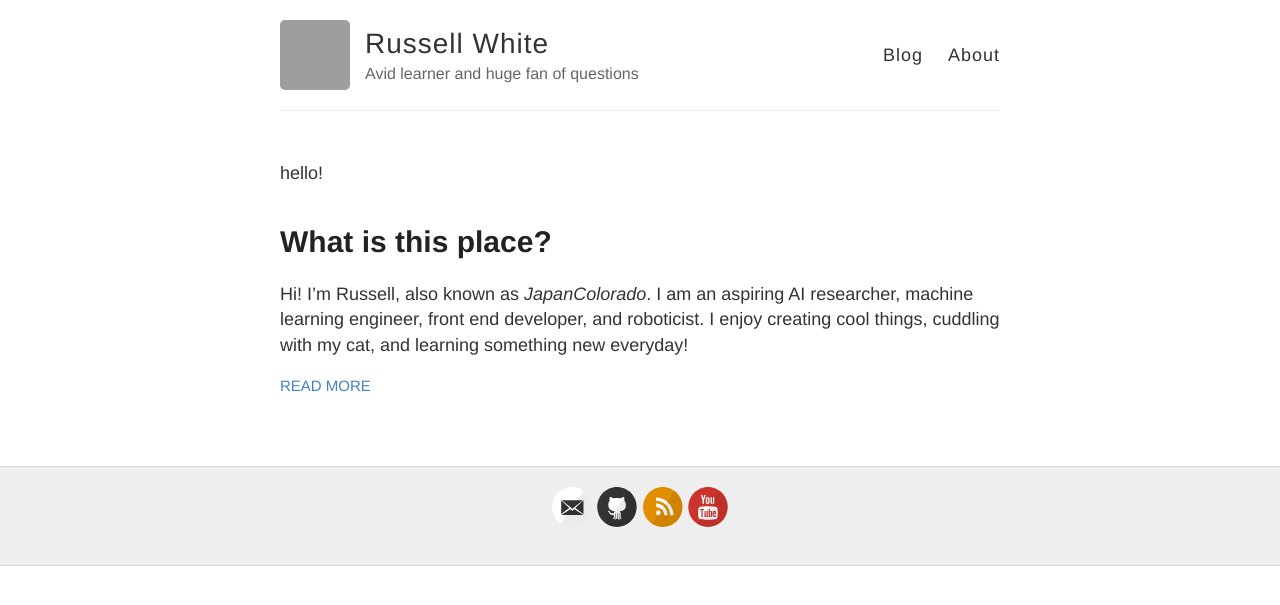
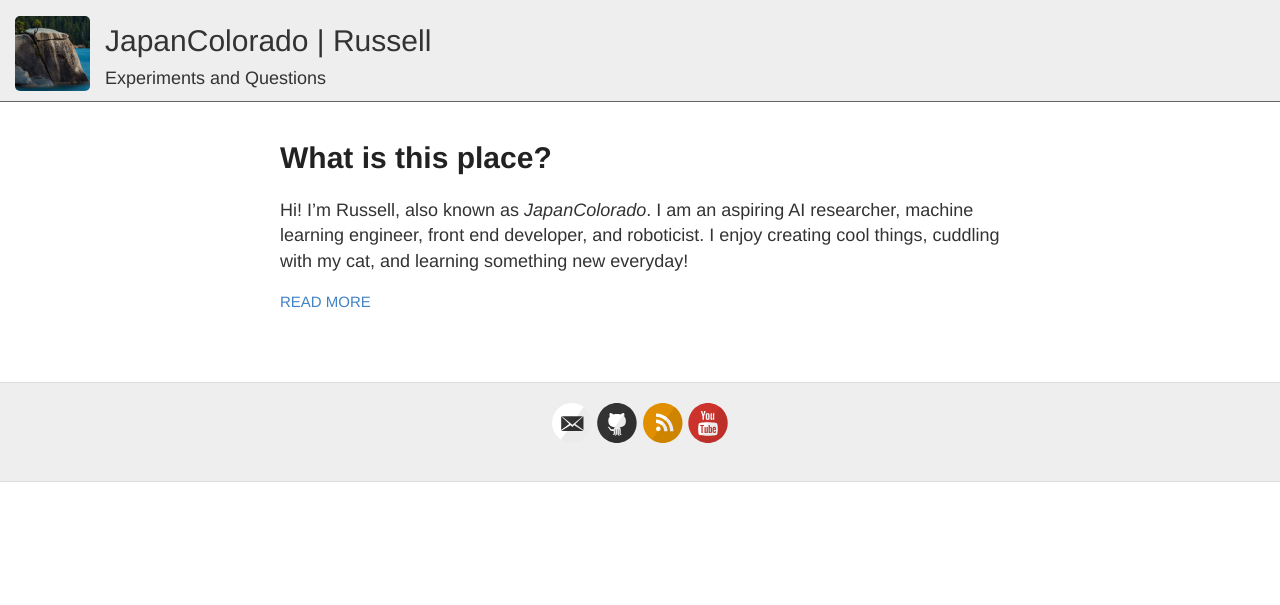
Before and after one commit to JapanColorado/japancolorado.github.io, a Jekyll site: the page built from index.html, in a window 1280 px wide. Shown: the top 605 px of the page. Built offline with Jekyll 4.4.1, drawn with Linux system fonts in a browser that asks for light colours; grey boxes are pictures that could not be loaded.

```diff
--- a/_layouts/default.html
+++ b/_layouts/default.html
@@ -16,23 +16,15 @@
   </head>
 
   <body>
-    <div class="wrapper-masthead">
-      <div class="container">
-        <header class="masthead clearfix">
-          <a href="{{ site.baseurl }}/" class="site-avatar"><img src="{{ site.avatar }}" /></a>
-
-          <div class="site-info">
-            <h1 class="site-name"><a href="{{ site.baseurl }}/">{{ site.name }}</a></h1>
-            <p class="site-description">{{ site.description }}</p>
-          </div>
-
-          <nav>
-            <a href="{{ site.baseurl }}/">Blog</a>
-            <a href="{{ site.baseurl }}/about">About</a>
-          </nav>
-        </header>
-      </div>
-    </div>
+    <header class="site-header">
+      <a href="{{ site.baseurl }}/" class="site-title">
+        <img src="../images/favicon.png" class="site-avatar">
+        <div class="site-info">
+          <h1>JapanColorado | Russell</h1>
+          <p>Experiments and Questions</p>
+        </div>
+      </a>
+    </header>
 
     <div id="main" role="main" class="container">
       {{ content }}
--- a/index.html
+++ b/index.html
@@ -1,7 +1,7 @@
 ---
 layout: default
 ---
-<p>hello!</p>
+
 <div class="posts">
   {% for post in site.posts %}
     <article class="post">
--- a/style.scss
+++ b/style.scss
@@ -163,29 +163,31 @@
 /*********************/
 /* LAYOUT / SECTIONS */
 /*********************/
-
-//
-// .masthead
-//
-
-.wrapper-masthead {
-  margin-bottom: 50px;
+.site-title{
+  padding-left: 15px;
+  padding-bottom: 10px;
+  display: flex;
+  justify-content: center;
+  align-items: center;
+}
+.text-divider{
+  font-weight: 100;
 }
 
-.masthead {
-  padding: 20px 0;
-  border-bottom: 1px solid $lightGray;
-
-  @include mobile {
-    text-align: center;
-  }
+.site-header{
+  display:flex;
+  justify-content: flex-start;
+  padding-top: 15px;
+  border-bottom: 1px solid $gray;
+  background-color: $lightGray;
 }
 
 .site-avatar {
   float: left;
-  width: 70px;
-  height: 70px;
+  width: 75px;
+  height: 75px;
   margin-right: 15px;
+  border-radius: 5px;
 
   @include mobile {
     float: none;
@@ -199,59 +201,10 @@
 }
 
 .site-info {
-  float: left;
-
-  @include mobile {
-    float: none;
-    display: block;
-    margin: 0 auto;
-  }
-}
-
-.site-name {
-  margin: 0;
-  color: $darkGray;
-  cursor: pointer;
-  font-family: $helveticaNeue;
-  font-weight: 300;
-  font-size: 28px;
-  letter-spacing: 1px;
-}
-
-.site-description {
-  margin: -5px 0 0 0;
-  color: $gray;
-  font-size: 16px;
-
-  @include mobile {
-    margin: 3px 0;
-  }
-}
-
-nav {
-  float: right;
-  margin-top: 23px; // @TODO: Vertically middle align
-  font-family: $helveticaNeue;
-  font-size: 18px;
-
-  @include mobile {
-    float: none;
-    margin-top: 9px;
-    display: block;
-    font-size: 16px;
-  }
-
-  a {
-    margin-left: 20px;
+  h1, p{
+    margin: 0px;
+    font-weight: normal;
     color: $darkGray;
-    text-align: right;
-    font-weight: 300;
-    letter-spacing: 1px;
-
-    @include mobile {
-      margin: 0 10px;
-      color: $blue;
-    }
   }
 }
 
```
